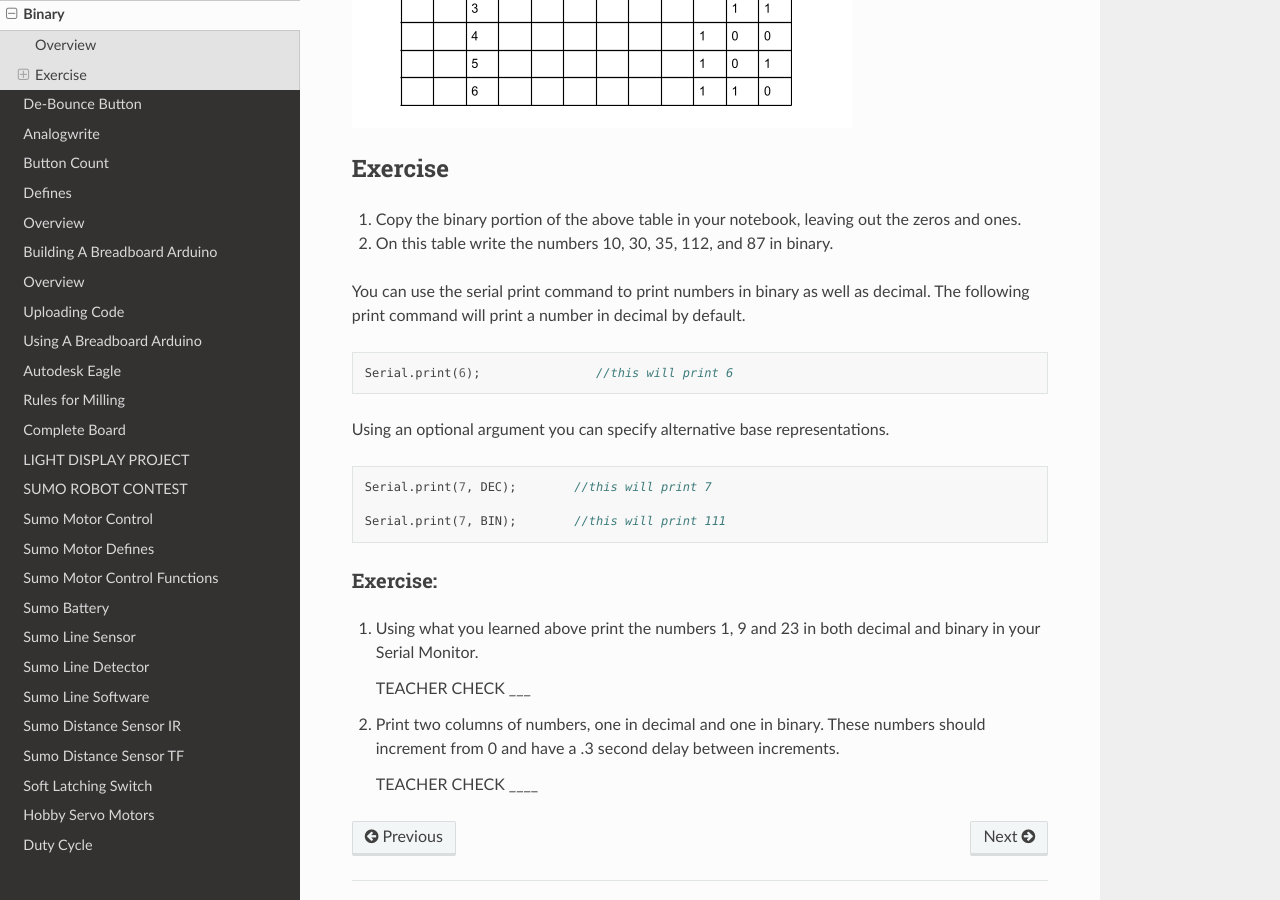
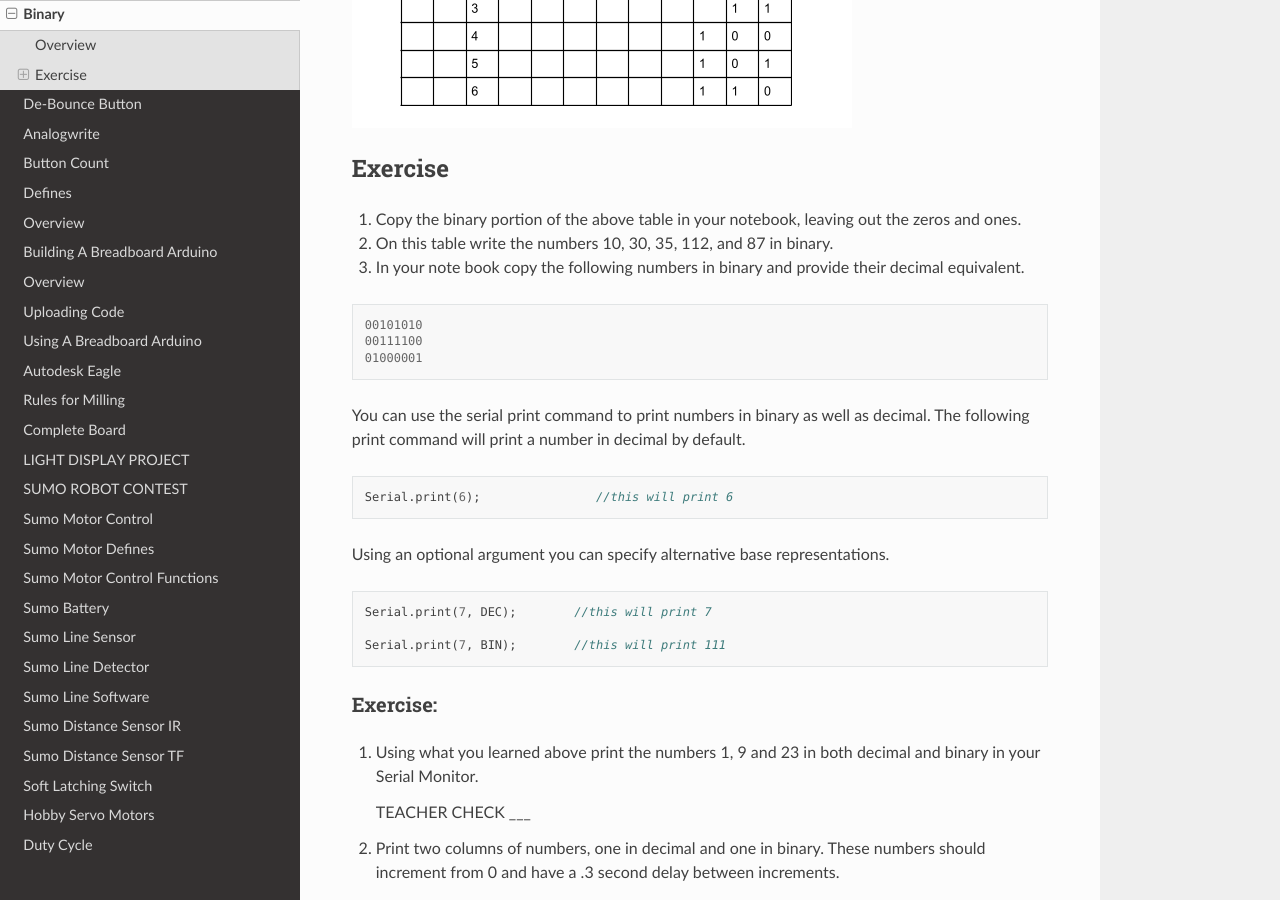
Before and after one commit to maxtkc/mvths-wiki, a Sphinx documentation site: the page built from docs/040-binary.rst, in a window 1280 px wide and 900 px high, scrolled down 947 px. Built offline with Sphinx 7.4.7 and the Read the Docs theme 2.0.0, drawn with Linux system fonts in a browser that asks for light colours; pages that are not in the unit, such as notebooks, are missing from menus.

Commit message:
Update 040-binary.rst

```diff
--- a/docs/040-binary.rst
+++ b/docs/040-binary.rst
@@ -38,6 +38,13 @@ Exercise
 --------
 #. Copy the binary portion of the above table in your notebook, leaving out the zeros and ones.
 #. On this table write the numbers 10, 30, 35, 112, and 87 in binary.
+#. In your note book copy the following numbers in binary and provide their decimal equivalent.
+
+.. code-block:: C
+
+   00101010
+   00111100
+   01000001
 
 You can use the serial print command to print numbers in binary as well as decimal. The following print command will print a number in decimal by default.
 
```
